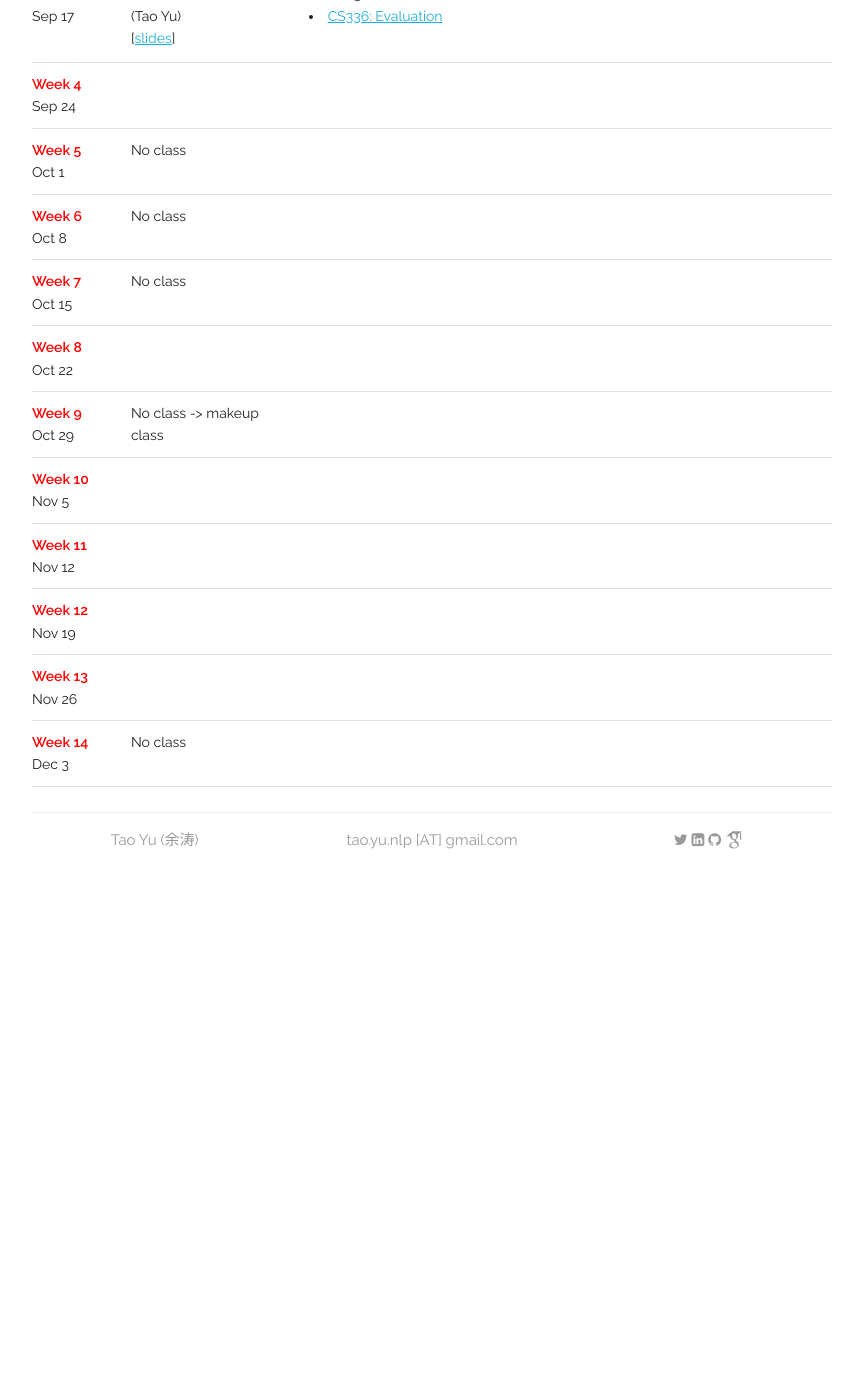
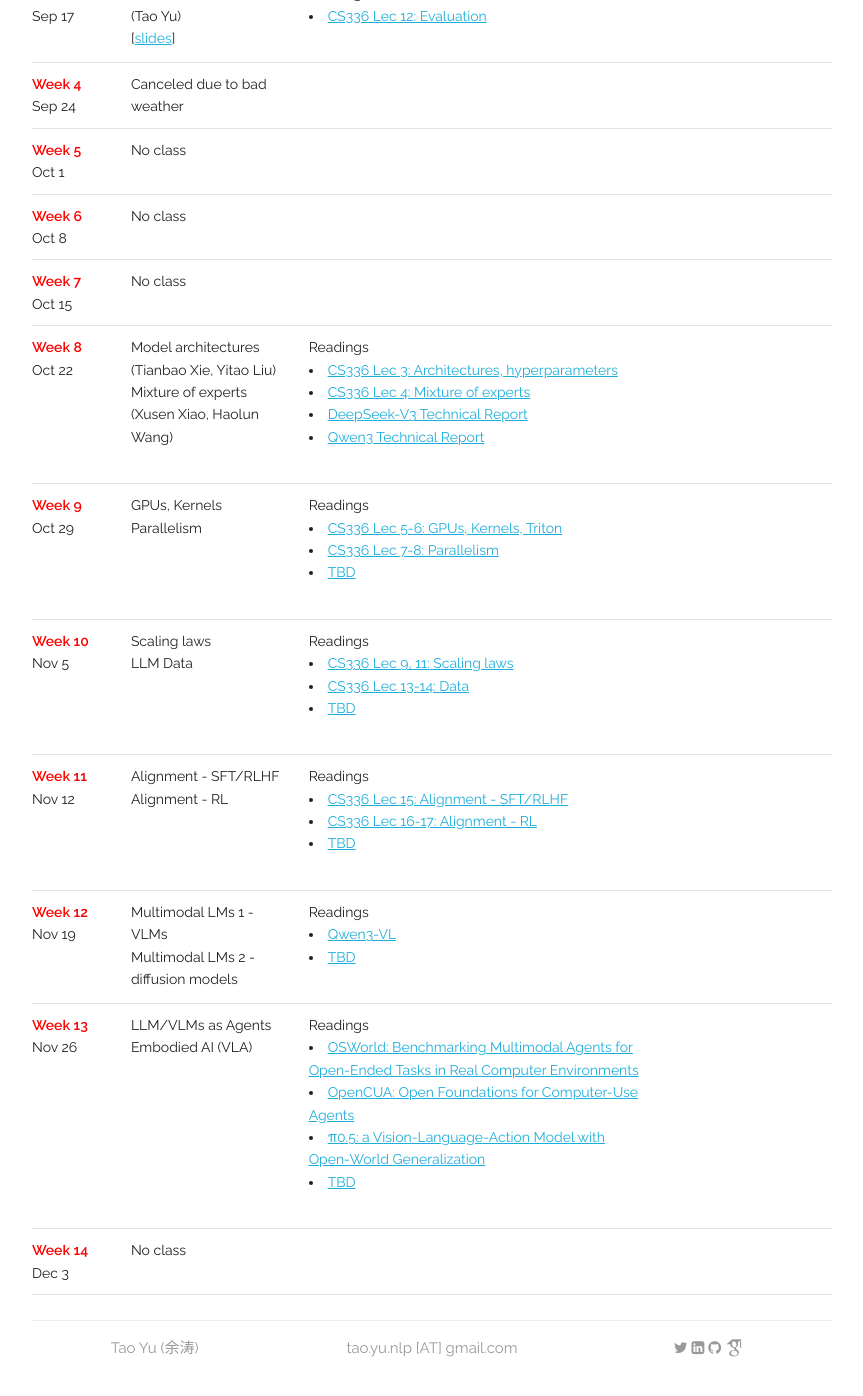
Before and after one commit to taoyds/taoyds.github.io, a Jekyll site: the page built from courses/data8005.md, in a window 1280 px wide and 1400 px high, scrolled down 1829 px. Shown: the top 1396 px of the window, without its empty margins (208-1071 px from the left). Built offline with Jekyll 4.4.1, drawn with Linux system fonts in a browser that asks for light colours; some web fonts are replaced; before the commit the page ends 2721 px from its top, so only the background shows below that; some of the changed text lies outside the part shown.

Commit message:
Update data8005.yaml

```diff
--- a/_data/courses/data8005.yaml
+++ b/_data/courses/data8005.yaml
@@ -19,7 +19,7 @@ schedule:
     material:
       - description: Readings
         list:
-          - <a href="https://stanford-cs336.github.io/spring2025-lectures/?trace=var/traces/lecture_01.json">CS336&#58; Overview, tokenization</a>
+          - <a href="https://stanford-cs336.github.io/spring2025-lectures/?trace=var/traces/lecture_01.json">CS336 Lec 1&#58; Overview, tokenization</a>
       - description: Others
         list:
           - <a href="https://www.youtube.com/watch?v=zduSFxRajkE">Talk on the GPT Tokenizer by Andrej Karpathy</a>
@@ -34,13 +34,13 @@ schedule:
     material:
       - description: Readings
         list:
-          - <a href="https://stanford-cs336.github.io/spring2025-lectures/?trace=var/traces/lecture_12.json">CS336&#58; Evaluation</a>
+          - <a href="https://stanford-cs336.github.io/spring2025-lectures/?trace=var/traces/lecture_12.json">CS336 Lec 12&#58; Evaluation</a>
     event:
     due:
   - date: Sep 24
     week: Week 4
     topic:
-      - title:
+      - title: Canceled due to bad weather
         slides:
     material:
     event:
@@ -72,49 +72,92 @@ schedule:
   - date: Oct 22
     week: Week 8
     topic:
-      - title:
+      - title: Model architectures (Tianbao Xie, Yitao Liu)
+        slides:
+      - title: Mixture of experts (Xusen Xiao, Haolun Wang)
         slides:
     material:
+      - description: Readings
+        list:
+          - <a href="https://stanford-cs336.github.io/spring2025/">CS336 Lec 3&#58; Architectures, hyperparameters</a>
+          - <a href="https://stanford-cs336.github.io/spring2025/">CS336 Lec 4&#58; Mixture of experts</a>
+          - <a href="https://arxiv.org/abs/2412.19437">DeepSeek-V3 Technical Report</a>
+          - <a href="https://arxiv.org/abs/2505.09388">Qwen3 Technical Report</a>
     event:
     due:
   - date: Oct 29
     week: Week 9
     topic:
-      - title: No class -> makeup class
+      - title: GPUs, Kernels
+        slides:
+      - title: Parallelism
         slides:
     material:
+      - description: Readings
+        list:
+          - <a href="https://stanford-cs336.github.io/spring2025/">CS336 Lec 5-6&#58; GPUs, Kernels, Triton</a>
+          - <a href="https://stanford-cs336.github.io/spring2025/">CS336 Lec 7-8&#58; Parallelism</a>
+          - <a href="">TBD</a>
     event:
     due:
   - date: Nov 5
     week: Week 10
     topic:
-      - title:
+      - title: Scaling laws
+        slides:
+      - title: LLM Data
         slides:
     material:
+      - description: Readings
+        list:
+          - <a href="https://stanford-cs336.github.io/spring2025/">CS336 Lec 9, 11&#58; Scaling laws</a>
+          - <a href="https://stanford-cs336.github.io/spring2025/">CS336 Lec 13-14&#58; Data</a>
+          - <a href="">TBD</a>
     event:
     due:
   - date: Nov 12
     week: Week 11
     topic:
-      - title:
+      - title: Alignment - SFT/RLHF
+        slides:
+      - title: Alignment - RL
         slides:
     material:
+      - description: Readings
+        list:
+          - <a href="https://stanford-cs336.github.io/spring2025/">CS336 Lec 15&#58; Alignment - SFT/RLHF</a>
+          - <a href="https://stanford-cs336.github.io/spring2025/">CS336 Lec 16-17&#58; Alignment - RL</a>
+          - <a href="">TBD</a>
     event:
     due:
   - date: Nov 19
     week: Week 12
     topic:
-      - title:
+      - title: Multimodal LMs 1 - VLMs
+        slides:
+      - title: Multimodal LMs 2 - diffusion models
         slides:
     material:
+      - description: Readings
+        list:
+          - <a href="https://github.com/QwenLM/Qwen3-VL">Qwen3-VL</a>
+          - <a href="">TBD</a>
     event:
     due:
   - date: Nov 26
     week: Week 13
     topic:
-      - title:
+      - title: LLM/VLMs as Agents
+        slides:
+      - title: Embodied AI (VLA)
         slides:
     material:
+      - description: Readings
+        list:
+          - <a href="https://os-world.github.io/">OSWorld&#58; Benchmarking Multimodal Agents for Open-Ended Tasks in Real Computer Environments</a>
+          - <a href="https://opencua.xlang.ai/">OpenCUA&#58; Open Foundations for Computer-Use Agents</a>
+          - <a href="https://stanford-cs336.github.io/spring2025/">π0.5&#58; a Vision-Language-Action Model with Open-World Generalization</a>
+          - <a href="">TBD</a>
     event:
     due:
   - date: Dec 3
```
